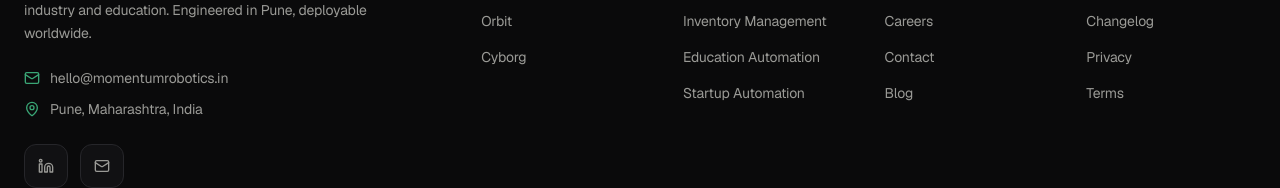
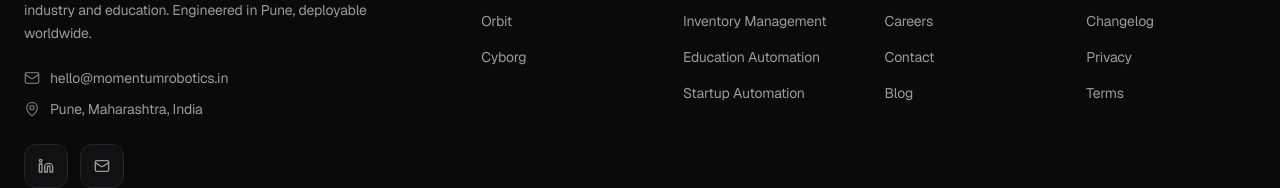
Before and after one commit to archduke1337/Momentum, a Next.js app in the folder apps/website/: page / in a window 1280 px wide. Shown: the part 5436-5624 px from the top of the page. Built offline with nearby package versions, Linux system fonts and the light colour scheme.

Commit message:
Update footer.tsx

```diff
--- a/apps/website/src/components/layout/footer.tsx
+++ b/apps/website/src/components/layout/footer.tsx
@@ -75,11 +75,11 @@
             </p>
             <div className="mt-6 space-y-2.5 text-sm text-muted">
               <a href="mailto:hello@momentumrobotics.in" className="flex items-center gap-2.5 transition-colors hover:text-foreground">
-                <Mail className="size-4 text-primary" aria-hidden="true" />
+                <Mail className="size-4 text-muted-foreground" aria-hidden="true" />
                 hello@momentumrobotics.in
               </a>
               <p className="flex items-center gap-2.5">
-                <MapPin className="size-4 text-primary" aria-hidden="true" />
+                <MapPin className="size-4 text-muted-foreground" aria-hidden="true" />
                 Pune, Maharashtra, India
               </p>
             </div>
```
